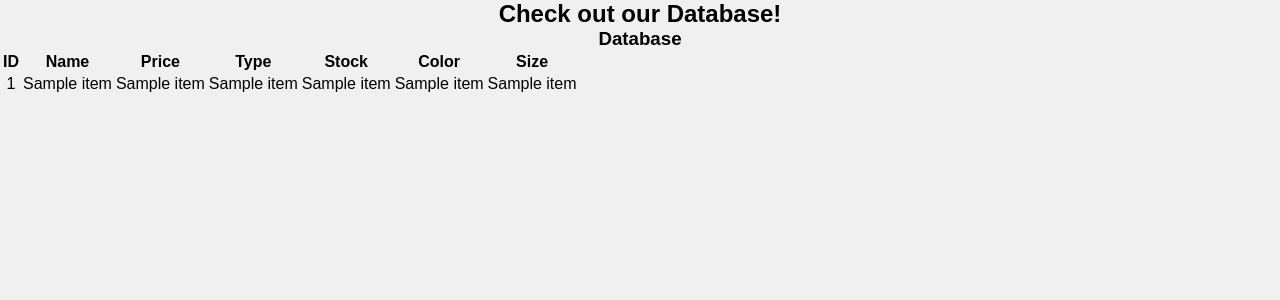
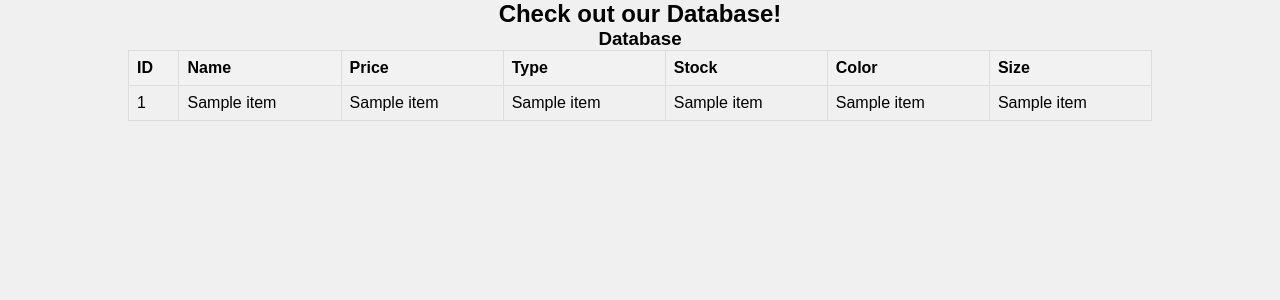
Before and after one commit to RaymondGuo2/SSE-CW2, a Flask app: template api/templates/database.html in a window 1280 px wide. Shown: the part 104-404 px from the top of the page. Run offline with Flask 3, Linux system fonts and the light colour scheme; the template is opened without the code that fills it: most values are stand-ins (such as "Sample title", 1, 10 or a date in 2020); some libraries are stand-ins or nearby versions.

Commit message:
table should be gtg

```diff
--- a/api/templates/database.html
+++ b/api/templates/database.html
@@ -3,6 +3,27 @@
 <head>
     <title>Database</title>
     <link rel="stylesheet" type="text/css" href="{{ url_for('static', filename='css/main.css') }}" />
+    <style>
+        .product {
+            margin: 0 auto; /* Center the table */
+            width: 80%; /* Optional: Set a maximum width for the container */
+        }
+
+        table {
+            width: 100%; /* Make the table fill the container width */
+            border-collapse: collapse; /* Remove spacing between table cells */
+        }
+
+        th, td {
+            border: 1px solid #ddd; /* Add a border to table cells */
+            padding: 8px; /* Add padding to table cells */
+            text-align: left; /* Align text to the left */
+        }
+
+        th {
+            background-color: #f2f2f2; /* Add background color to header cells */
+        }
+    </style>
 </head>
 <body>
     {% include 'navbar.html' %}
@@ -35,6 +56,5 @@
             {% endfor %}
         </table>
     </div>
-
 </body>
 </html>
```
Lines whose indentation alone changed are shown as unchanged.
